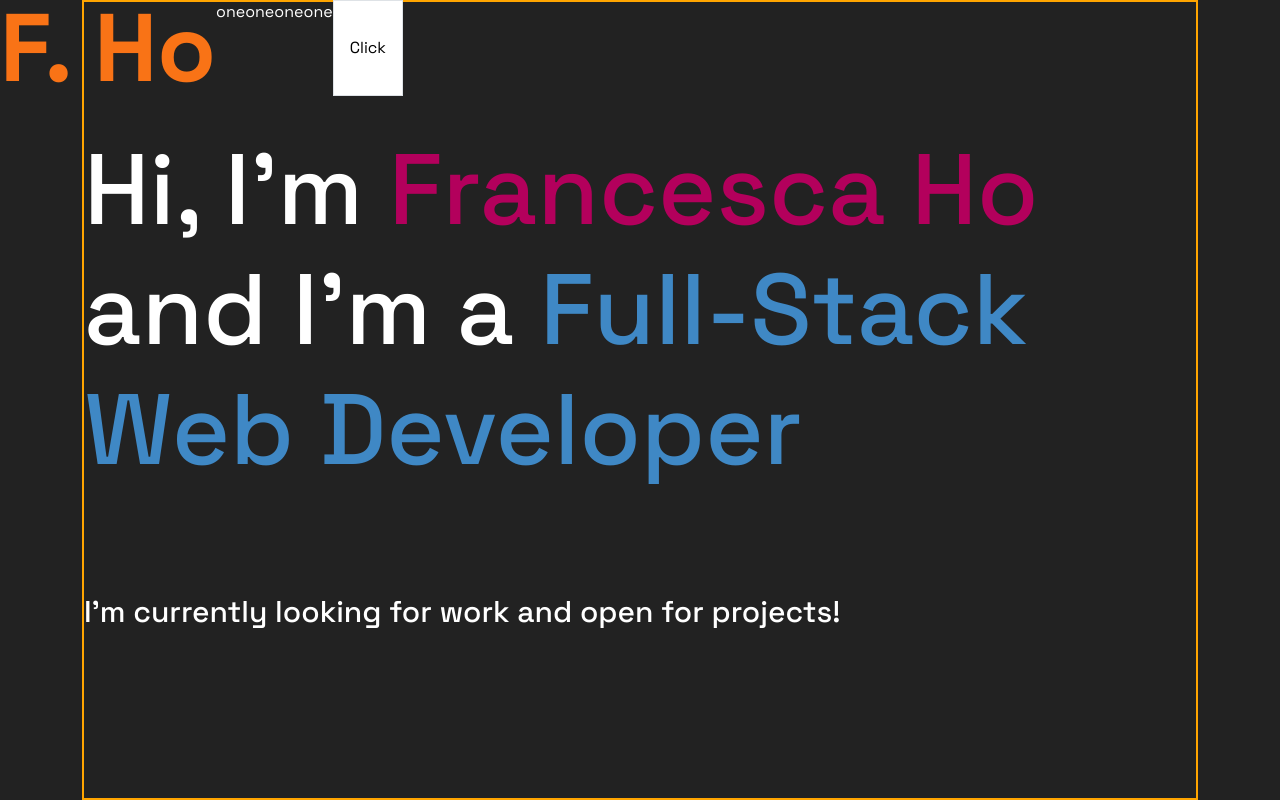
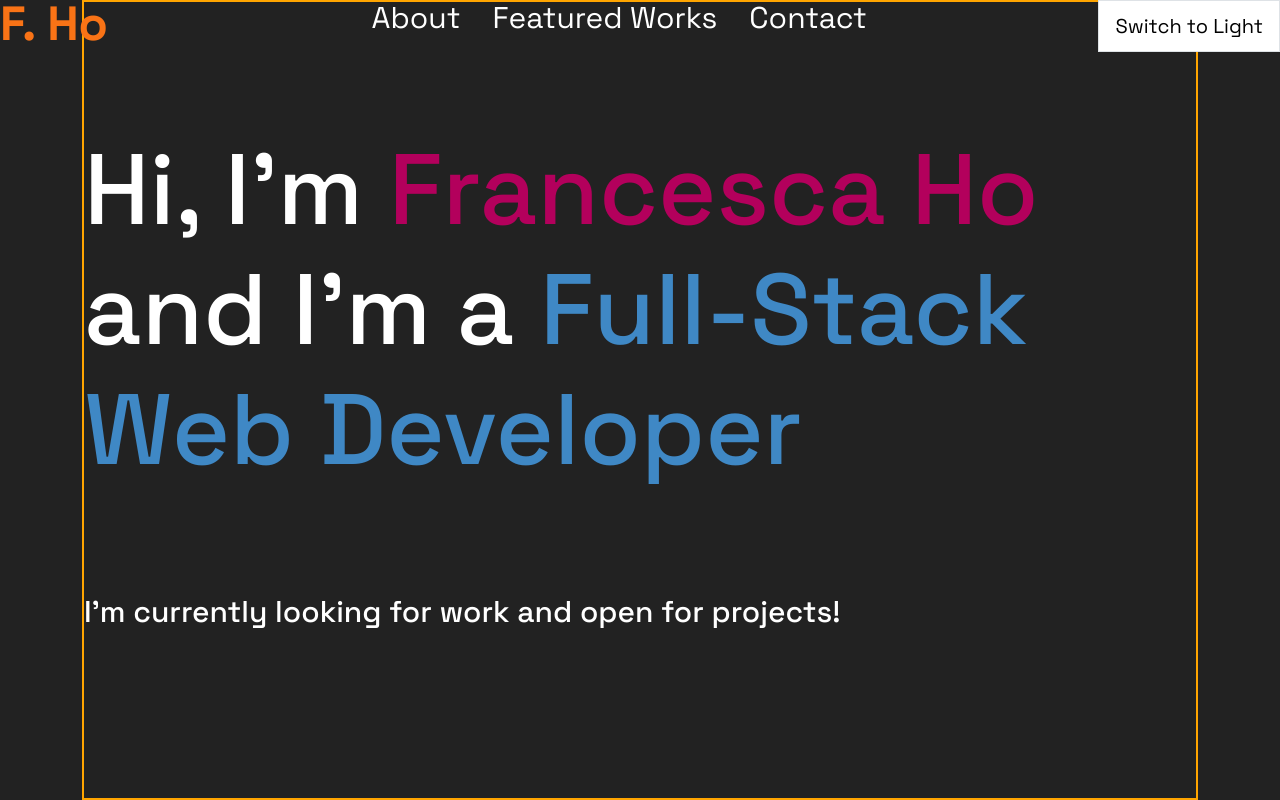
Before and after one commit to the-code-raccoon/website-wordpress, a React (Create React App) app: page / in a window 1280 px wide. Shown: the top 800 px of the page. Built offline with nearby package versions, Linux system fonts and the light colour scheme.

Commit message:
More styling for navbar

```diff
--- a/src/App/Header.tsx
+++ b/src/App/Header.tsx
@@ -1,84 +1,63 @@
+import { useState } from "react";
 import { animateScroll as scroll, scroller } from "react-scroll";
 
+type Mode = "LIGHT" | "DARK";
+
 export default function Header(props: any) {
-  const { toggleThemeMode } = props;
+  const [mode, setMode] = useState<Mode>("DARK");
+
+  const navlinks = [
+    { element: "about", text: "About" },
+    { element: "featured-works", text: "Featured Works" },
+    { element: "contact", text: "Contact" },
+  ];
 
   return (
-    <header className="fixed flex flex-row text-white">
+    <header className="w-100 fixed flex flex-row justify-between text-white">
       <div
-        className="text-8xl font-bold text-orange-500 hover:cursor-pointer dark:text-white"
+        className="text-5xl font-bold text-orange-500 hover:cursor-pointer dark:text-white"
         onClick={() => scroll.scrollToTop()}
       >
         F. Ho
       </div>
       <div>
-        <div className="flex flex-row">
-          <div>one</div>
-          <div>one</div>
-          <div>one</div>
-          <div>one</div>
-        </div>
+        <ul className="flex flex-row">
+          {navlinks.map((link) => {
+            return (
+              <li
+                className="mx-3 text-3xl"
+                onClick={() => {
+                  scroller.scrollTo(link.element, {
+                    duration: 800,
+                    delay: 0,
+                    smooth: "easeInOutQuart",
+                    offset: -150,
+                  });
+                }}
+              >
+                {link.text}
+              </li>
+            );
+          })}
+        </ul>
       </div>
       <button
-        className="border border-black bg-white p-3 text-black"
+        className="border border-black bg-white px-3 py-1 text-xl text-black"
         onClick={() => {
           const html = document.querySelector("html")!;
-          html.classList.contains("dark")
-            ? html.classList.remove("dark")
-            : html.classList.add("dark");
+
+          if (html.classList.contains("dark")) {
+            html.classList.remove("dark");
+            setMode("LIGHT");
+          } else {
+            html.classList.add("dark");
+            setMode("DARK");
+          }
         }}
       >
-        Click
+        {mode === "LIGHT" && "Switch to Dark"}
+        {mode === "DARK" && "Switch to Light"}
       </button>
     </header>
   );
-  // return (
-  //   <Navbar expand="sm" fixed="top">
-  //     <Container fluid>
-  //       <Nav.Link onClick={() => scroll.scrollToTop()}>
-  //         <Brand>F. Ho</Brand>
-  //       </Nav.Link>
-  //       <Navbar.Toggle aria-controls="basic-navbar-nav" />
-  //       <Navbar.Collapse id="basic-navbar-nav">
-  //         <Nav className="ms-auto align-items-center">
-  //           <Toggle className="me-auto" toggleThemeMode={toggleThemeMode} />
-  //           <Nav.Link
-  //             onClick={() => {
-  //               scroller.scrollTo("featured-works", {
-  //                 duration: 800,
-  //                 delay: 0,
-  //                 smooth: "easeInOutQuart",
-  //                 offset: -150,
-  //               });
-  //             }}
-  //           >
-  //             <Text>Work</Text>
-  //           </Nav.Link>
-  //           <Nav.Link
-  //             onClick={() => {
-  //               scroller.scrollTo("about", {
-  //                 duration: 800,
-  //                 delay: 0,
-  //                 smooth: "easeInOutQuart",
-  //                 offset: -150,
-  //               });
-  //             }}
-  //           >
-  //             <Text>About</Text>
-  //           </Nav.Link>
-  //           <Nav.Link onClick={() => {
-  //               scroller.scrollTo("contact", {
-  //                 duration: 800,
-  //                 delay: 0,
-  //                 smooth: "easeInOutQuart",
-  //                 offset: -150,
-  //               });
-  //             }}>
-  //             <Text>Contact</Text>
-  //           </Nav.Link>
-  //         </Nav>
-  //       </Navbar.Collapse>
-  //     </Container>
-  //   </Navbar>
-  // );
 }
```
